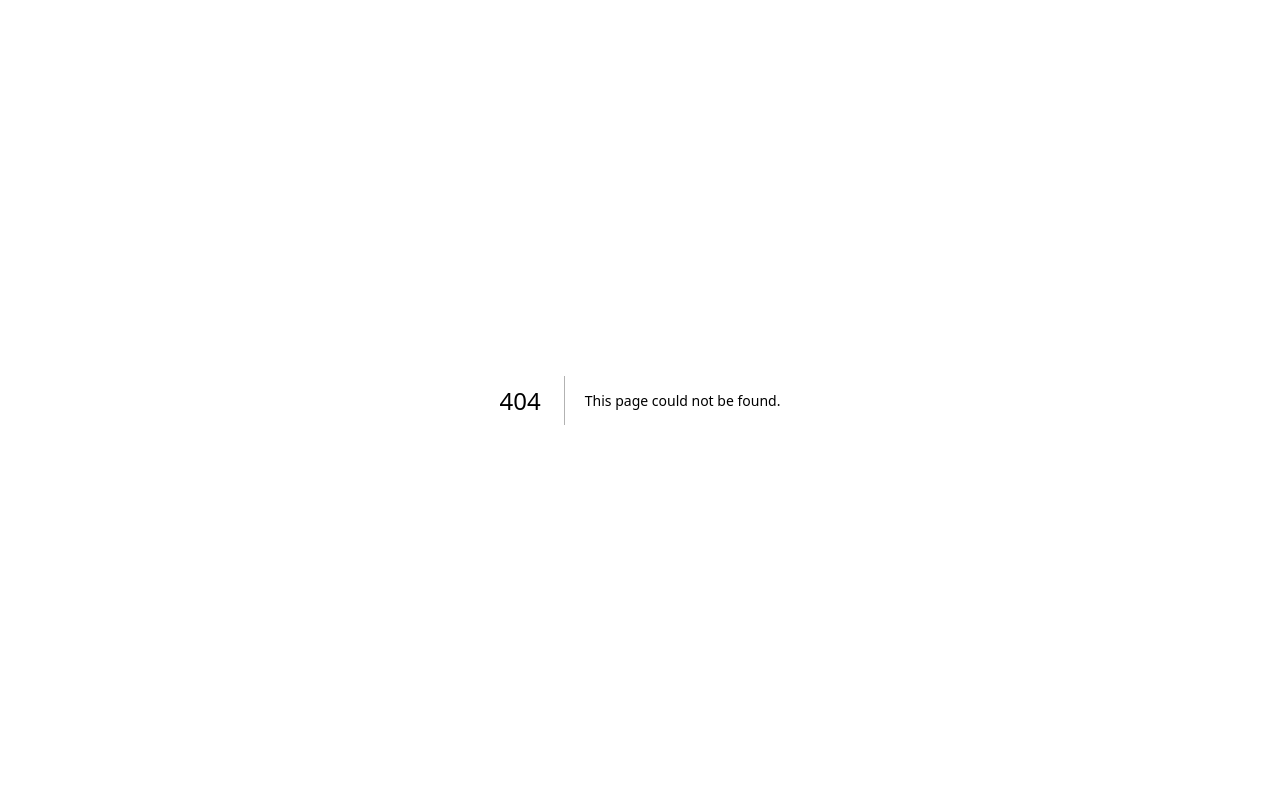
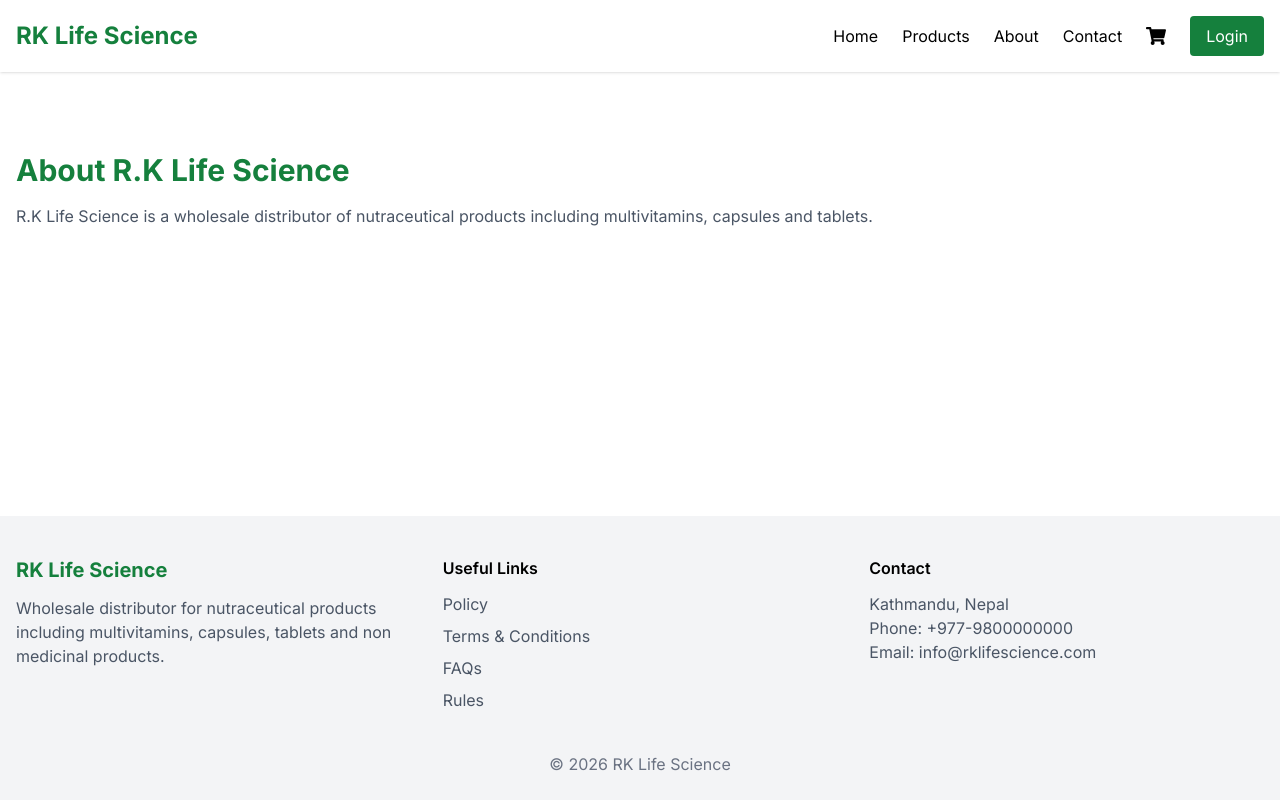
Before and after one commit to sahiltechpreneur/rk-life-science, a Next.js app in the folder client/: page /about in a window 1280 px wide. Before the commit this address had no page. Built offline with nearby package versions, Linux system fonts and the light colour scheme.

Commit message:
feat: user layout, navbar, footer and basic pages created

```diff
--- /dev/null
+++ b/client/app/(user)/about/page.tsx
@@ -0,0 +1,25 @@
+import Container from "@/components/ui/Container"
+
+export default function AboutPage() {
+
+  return (
+
+    <Container>
+
+      <div className="py-20">
+
+        <h1 className="text-3xl font-bold text-primary">
+          About R.K Life Science
+        </h1>
+
+        <p className="mt-4 text-gray-600">
+          R.K Life Science is a wholesale distributor of nutraceutical
+          products including multivitamins, capsules and tablets.
+        </p>
+
+      </div>
+
+    </Container>
+
+  )
+}
--- /dev/null
+++ b/client/app/(user)/layout.tsx
@@ -0,0 +1,23 @@
+import Footer from "@/components/user/Footer"
+import Navbar from "@/components/user/Navbar"
+
+
+export default function UserLayout({
+    children,
+}: {
+    children: React.ReactNode
+}) {
+    return (
+        <div className="flex flex-col min-h-screen">
+
+            <Navbar />
+
+            <main className="flex-grow">
+                {children}
+            </main>
+
+            <Footer />
+
+        </div>
+    )
+}
--- /dev/null
+++ b/client/components/user/Footer.tsx
@@ -0,0 +1,83 @@
+import Link from "next/link"
+import Container from "@/components/ui/Container"
+
+export default function Footer() {
+
+  return (
+
+    <footer className="bg-gray-100 mt-20">
+
+      <Container>
+
+        <div className="grid md:grid-cols-3 gap-8 py-10">
+
+          {/* Column 1 */}
+
+          <div>
+
+            <h2 className="text-xl font-bold text-primary">
+              RK Life Science
+            </h2>
+
+            <p className="text-gray-600 mt-3">
+              Wholesale distributor for nutraceutical products including
+              multivitamins, capsules, tablets and non medicinal products.
+            </p>
+
+          </div>
+
+          {/* Column 2 */}
+
+          <div>
+
+            <h3 className="font-semibold mb-3">
+              Useful Links
+            </h3>
+
+            <div className="flex flex-col gap-2 text-gray-600">
+
+              <Link href="#">Policy</Link>
+              <Link href="#">Terms & Conditions</Link>
+              <Link href="#">FAQs</Link>
+              <Link href="#">Rules</Link>
+
+            </div>
+
+          </div>
+
+          {/* Column 3 */}
+
+          <div>
+
+            <h3 className="font-semibold mb-3">
+              Contact
+            </h3>
+
+            <p className="text-gray-600">
+              Kathmandu, Nepal
+            </p>
+
+            <p className="text-gray-600">
+              Phone: +977-9800000000
+            </p>
+
+            <p className="text-gray-600">
+              Email: info@rklifescience.com
+            </p>
+
+          </div>
+
+        </div>
+
+        <div className="text-center pb-6 text-gray-500">
+
+          © {new Date().getFullYear()} RK Life Science
+
+        </div>
+
+      </Container>
+
+    </footer>
+
+  )
+}
--- /dev/null
+++ b/client/components/user/Navbar.tsx
@@ -0,0 +1,95 @@
+"use client"
+
+import Link from "next/link"
+import { useState } from "react"
+import { FaShoppingCart } from "react-icons/fa"
+import Container from "@/components/ui/Container"
+
+export default function Navbar() {
+
+  const [menuOpen, setMenuOpen] = useState(false)
+
+  return (
+
+    <nav className="bg-white shadow">
+
+      <Container>
+
+        <div className="flex items-center justify-between py-4">
+
+          {/* Logo */}
+
+          <Link href="/" className="text-2xl font-bold text-primary">
+            RK Life Science
+          </Link>
+
+          {/* Desktop Links */}
+
+          <div className="hidden md:flex items-center gap-6">
+
+            <Link href="/" className="hover:text-primary">
+              Home
+            </Link>
+
+            <Link href="/product" className="hover:text-primary">
+              Products
+            </Link>
+
+            <Link href="/about" className="hover:text-primary">
+              About
+            </Link>
+
+            <Link href="/contact" className="hover:text-primary">
+              Contact
+            </Link>
+
+            {/* Cart */}
+
+            <Link href="/cart" className="text-xl">
+              <FaShoppingCart />
+            </Link>
+
+            {/* Login */}
+
+            <Link
+              href="/auth/login"
+              className="bg-primary text-white px-4 py-2 rounded hover:bg-secondary"
+            >
+              Login
+            </Link>
+
+          </div>
+
+          {/* Mobile Menu Button */}
+
+          <button
+            className="md:hidden"
+            onClick={() => setMenuOpen(!menuOpen)}
+          >
+            ☰
+          </button>
+
+        </div>
+
+        {/* Mobile Menu */}
+
+        {menuOpen && (
+
+          <div className="md:hidden flex flex-col gap-4 pb-4">
+
+            <Link href="/">Home</Link>
+            <Link href="/product">Products</Link>
+            <Link href="/about">About</Link>
+            <Link href="/contact">Contact</Link>
+            <Link href="/cart">Cart</Link>
+            <Link href="/auth/login">Login</Link>
+
+          </div>
+
+        )}
+
+      </Container>
+
+    </nav>
+  )
+}
--- a/client/package.json
+++ b/client/package.json
@@ -12,7 +12,8 @@
     "axios": "^1.13.6",
     "next": "16.1.6",
     "react": "19.2.3",
-    "react-dom": "19.2.3"
+    "react-dom": "19.2.3",
+    "react-icons": "^5.6.0"
   },
   "devDependencies": {
     "@tailwindcss/postcss": "^4",
```
Also changed, not shown: client/app/(user)/cart/page.tsx (added), client/app/(user)/checkout/page.tsx (added), client/app/(user)/contact/page.tsx (added), client/app/(user)/product/page.tsx (added), client/app/(user)/profile/page.tsx (added), 1 other file (tests, documents, lock files or other folders).
